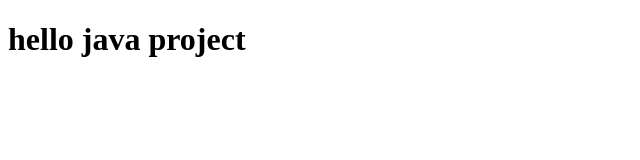
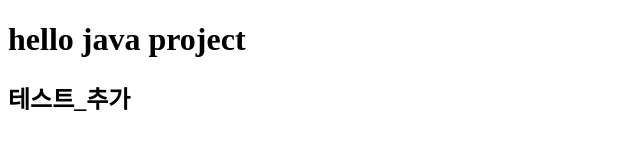
Before and after one commit to dbdudwls1001/first-project, a plain HTML site: page index.html in a window 1280 px wide. Shown: the whole page, without its empty margins (0-640 px from the left). Drawn offline with Linux system fonts and the light colour scheme.

Commit message:
second commit

```diff
--- a/index.html
+++ b/index.html
@@ -9,5 +9,6 @@
   </head>
   <body>
     <h1>hello java project</h1>
+    <h2>테스트_추가</h2>
   </body>
 </html>
```
